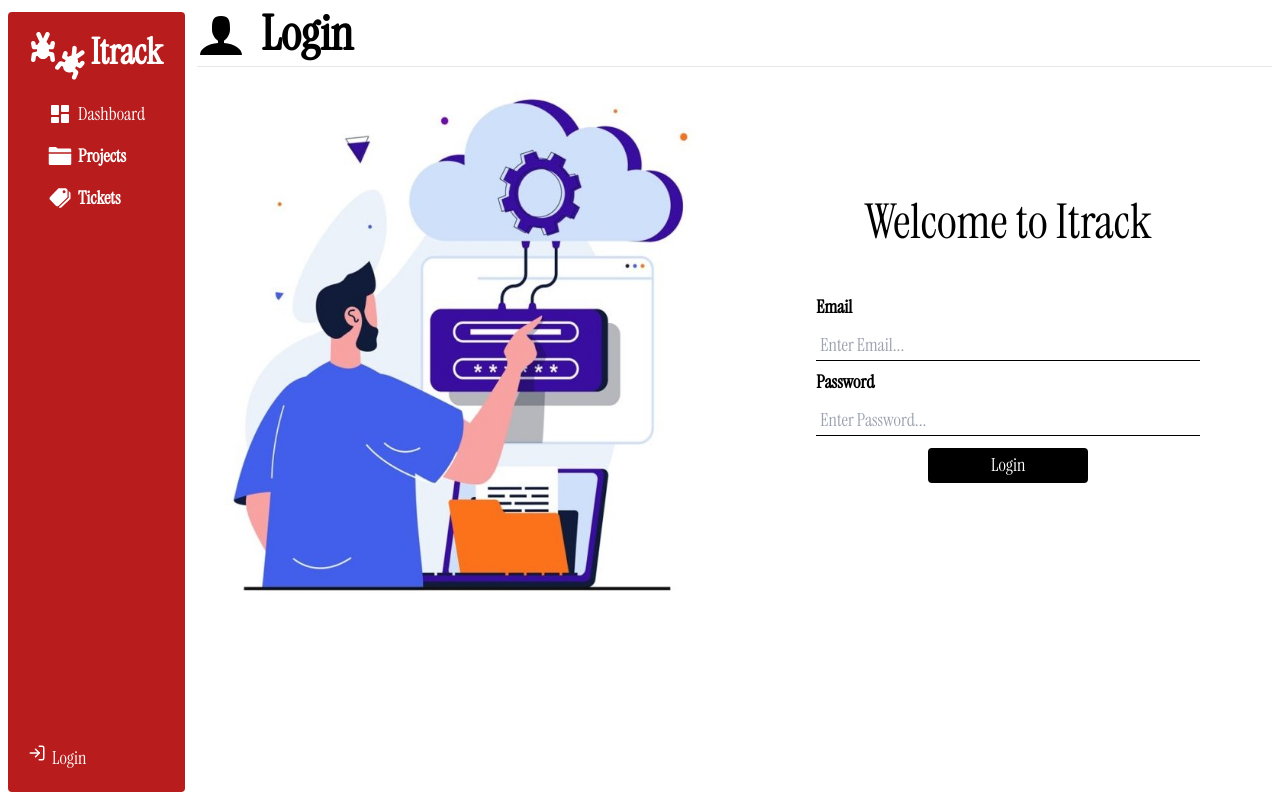
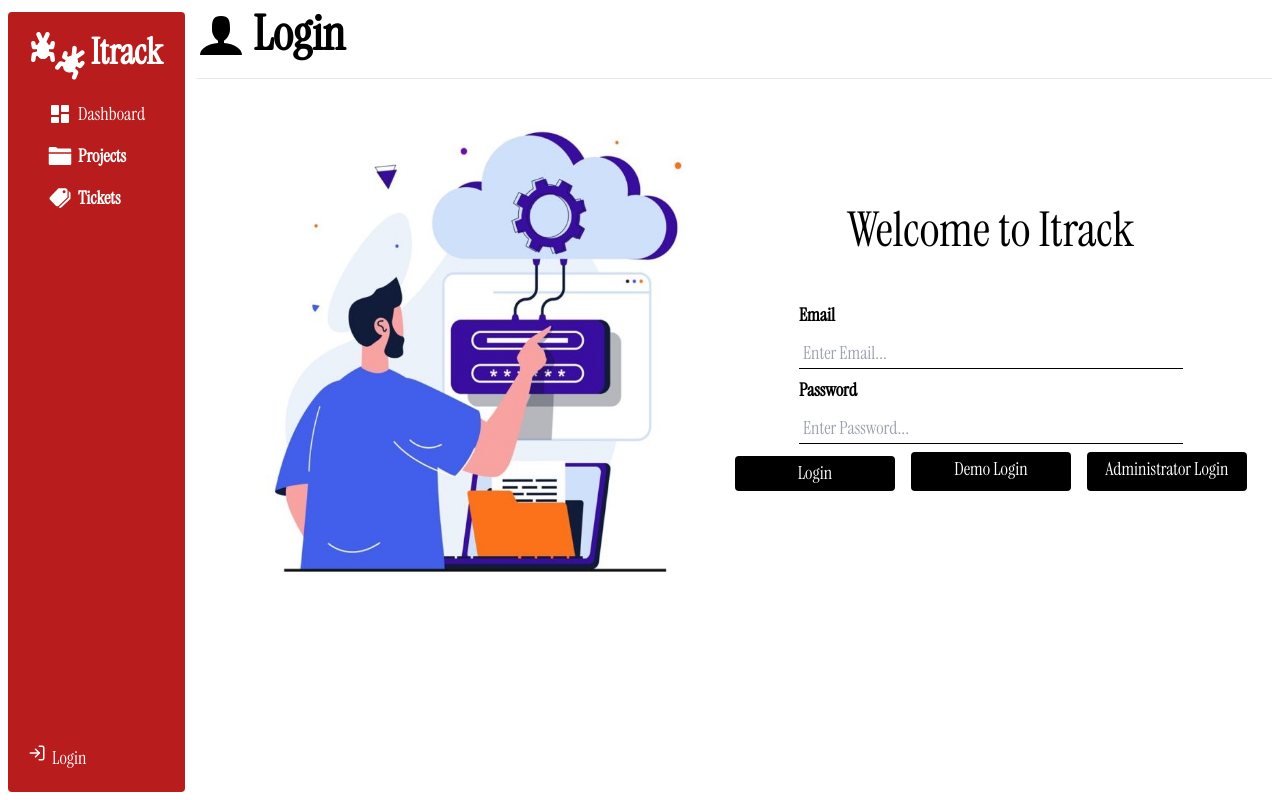
Before and after one commit to KiokoEric/Itrack_Bug_Tracker, a React (Vite) app in the folder Client/Itrack/: page / in a window 1280 px wide. Built offline with nearby package versions, Linux system fonts and the light colour scheme.

Commit message:
Update of the Login Page

```diff
--- a/Client/Itrack/src/Pages/User/Login/Login.tsx
+++ b/Client/Itrack/src/Pages/User/Login/Login.tsx
@@ -1,5 +1,5 @@
 import * as z from 'zod';
-import Axios from "axios";
+import axios from "axios";
 import React from 'react';
 import { ImUser } from "react-icons/im";
 import { useSnackbar } from 'notistack';
@@ -8,71 +8,163 @@ import LoginImage from "../../../assets/Login.jpg";
 import { zodResolver } from '@hookform/resolvers/zod';
 import { useForm, SubmitHandler } from 'react-hook-form';
 import Button from '../../../Components/Common/Button/Button';
+import Heading from '../../../Components/Common/Heading/Heading';
 
 interface FormValues {
     Email: string;
     Password: string;
 };
+const Login: React.FC  = () => {
 
-const Login: React.FC  = () => {
+    // CREATION OF THE LOGIN ZOD SCHEMA
 
     const LoginSchema = z.object({
         Email: z.string().min(1, { message: 'Email is required'}),
         Password: z.string().min(1, { message: 'Password is required'}),
     });
 
+    const { enqueueSnackbar } = useSnackbar();
     const [_,setCookie] = useCookies(["auth_token"]);
-    const { enqueueSnackbar } = useSnackbar();
 
     const { register, handleSubmit, formState: { errors } } = useForm<FormValues>({
         resolver: zodResolver(LoginSchema)
     });
 
+    // ONLOGIN FUNCTION
+
     const onLogin : SubmitHandler<FormValues> = async (data) => {
         try {
-            const response = await Axios.post("http://localhost:4000/Users/Login", data)
+            const response = await axios.post("http://localhost:4000/Users/Login", data)
                 setCookie("auth_token", response.data.Token)
                 window.localStorage.setItem("UserID", response.data.UserID)
-                enqueueSnackbar("Logged in successfully!" , {variant: "success"})
+                enqueueSnackbar("Logged in successfully!" , {
+                    variant: 'success',
+                    anchorOrigin: {
+                        vertical: 'bottom',
+                        horizontal: 'right',
+                    },
+                })
                 setTimeout(() => {
                     window.location.reload();
                 }, 1500);
         } catch (error) {
-            enqueueSnackbar("Login unsuccessful!" , {variant: "error"})
+            enqueueSnackbar("Login unsuccessful!" , {
+                variant: 'error',
+                anchorOrigin: {
+                    vertical: 'bottom',
+                    horizontal: 'right',
+                },
+            })
+            console.log(error)
+        }
+    }
+
+    // DEMO LOGIN FUNCTION
+
+    const DemoLogin = async (e: any) => {
+        e.preventDefault()
+        const data = {
+            Email : "kiokoerick040@gmail.com" , Password : "Victory2024"
+        }
+        try {
+                const response = await axios.post("http://localhost:4000/Users/Login", data)
+                setCookie("auth_token", response.data.Token)
+                window.localStorage.setItem("UserID", response.data.UserID)
+                enqueueSnackbar("Logged in successfully!" , {
+                    variant: 'success',
+                    anchorOrigin: {
+                        vertical: 'bottom',
+                        horizontal: 'right',
+                    },
+                })
+                window.location.reload();
+        } catch (error) {
+            enqueueSnackbar("Login unsuccessful!" , {
+                variant: 'error',
+                anchorOrigin: {
+                    vertical: 'bottom',
+                    horizontal: 'right',
+                },
+            })
+            console.log(error)
+        }
+    }
+
+    // ADMINISTRATOR LOGIN FUNCTION
+
+    const Administrator = async (e: any) => {
+        e.preventDefault()
+        const data = {
+            Email : "faithkanini@gmail.com" , Password : "Triumph2024"
+        }
+        try {
+            const response = await axios.post("http://localhost:4000/Users/Administrator", data)
+                setCookie("auth_token", response.data.Token)
+                window.localStorage.setItem("Administrator", "Administration")
+                enqueueSnackbar("Logged in successfully!" , {
+                    variant: 'success',
+                    anchorOrigin: {
+                        vertical: 'bottom',
+                        horizontal: 'right',
+                    },
+                    })
+                    window.location.reload();
+        } catch (error) {
+            enqueueSnackbar("Login unsuccessful!" , {
+                variant: 'error',
+                anchorOrigin: {
+                    vertical: 'bottom',
+                    horizontal: 'right',
+                },
+            })
             console.log(error)
         }
     }
 
 return (
-    <div>
-        <figure className='flex gap-4' >
-            <ImUser size="3rem" />
-            <h1 className='font-bold pb-2 text-5xl'>Login</h1>
-        </figure>
+    <div className='flex flex-col gap-5 w-screen'>
+        <Heading
+            ContainerStyle="flex gap-2 items-center justify-center xl:items-start xl:justify-start"
+            Children={<ImUser size="3rem" />}
+            TextStyle="font-bold text-5xl"
+            HeadingText="Login"
+        />
         <hr />
-        <section className='grid grid-cols-2 gap-5 items-center justify-center'>
-            <figure>
+        <section className='grid grid-cols-1 lg:grid-cols-2 gap-10 items-center justify-center m-auto mt-1 w-11/12'>
+            <figure className='hidden lg:flex'>
                 <img src={LoginImage} alt="LoadingImage" />
             </figure>
-            <form method="post" onSubmit={handleSubmit(onLogin)} encType="multipart/form-data" className='flex flex-col items-center justify-start gap-2'>
+            <form method="post" onSubmit={handleSubmit(onLogin)} encType="multipart/form-data" className='flex flex-col items-center justify-center gap-2'>
                 <div className='mb-10'>
-                    <h2 className='text-5xl'>Welcome to Itrack</h2>
+                    <h2 className='text-center text-5xl'>Welcome to Itrack</h2>
                 </div>
                 <div className='flex flex-col gap-2'>
                     <label className='font-bold' htmlFor="Email">Email</label>
-                    <input placeholder="Enter Email..." {...register('Email', { required: 'Email is required' })} className='border-black border-b h-8 outline-none truncate px-1 py-2 text-black w-96' required />
+                    <input placeholder="Enter Email..." {...register('Email', { required: 'Email is required' })} className='border-black border-b h-8 outline-none truncate px-1 py-2 text-black w-80 lg:w-96' required />
                     {errors.Email && <p className="text-center text-red-700">{errors.Email.message}</p>}
                 </div>
                 <div className='flex flex-col gap-2'>
                     <label className='font-bold' htmlFor="Password">Password</label>
-                    <input placeholder="Enter Password..." {...register('Password', { required: 'Password is required' })} className='border-black border-b h-8 outline-none truncate px-1 py-2 text-black w-96' required />
+                    <input placeholder="Enter Password..." {...register('Password', { required: 'Password is required' })} className='border-black border-b h-8 outline-none truncate px-1 py-2 text-black w-80 lg:w-96' required />
                     {errors.Password && <p className="text-center text-red-700">{errors.Password.message}</p>}
                 </div>
-                <Button
-                    ButtonText='Login'
-                    ButtonStyle='bg-black cursor-pointer mt-1 text-center text-white px-3 py-1 rounded w-40'
-                    onClick={handleSubmit(onLogin)}
-                />
+                <div className='flex flex-col gap-4 sm:flex-row'>
+                    <Button
+                        ButtonText='Login'
+                        ButtonStyle='bg-black cursor-pointer mt-1 text-center text-white px-3 py-1 rounded w-40'
+                        onClick={handleSubmit(onLogin)}
+                    />
+                    <Button
+                        ButtonText='Demo Login'
+                        ButtonStyle='bg-black cursor-pointer text-center text-white px-3 py-1 rounded w-40'
+                        onClick={DemoLogin}
+                    />
+                    <Button
+                        ButtonText='Administrator Login'
+                        ButtonStyle='bg-black cursor-pointer text-center text-white px-3 py-1 rounded w-40'
+                        onClick={Administrator}
+                    />
+                </div>
             </form>
         </section>
     </div>
```
